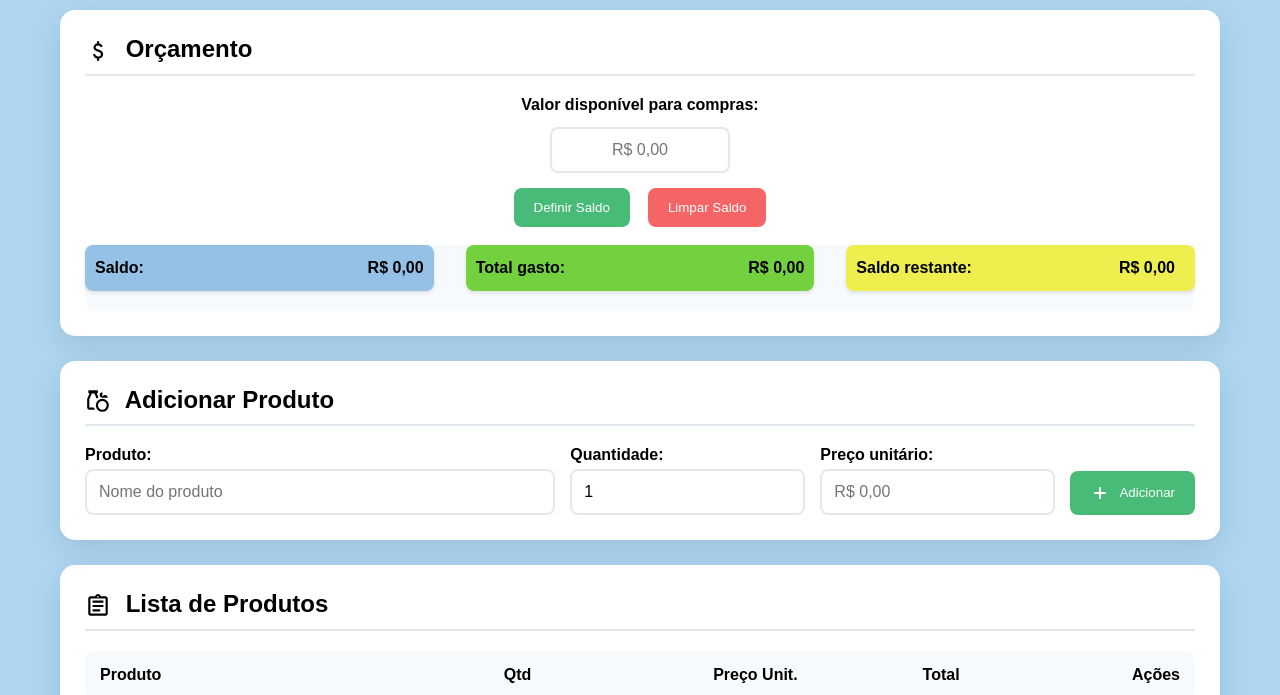
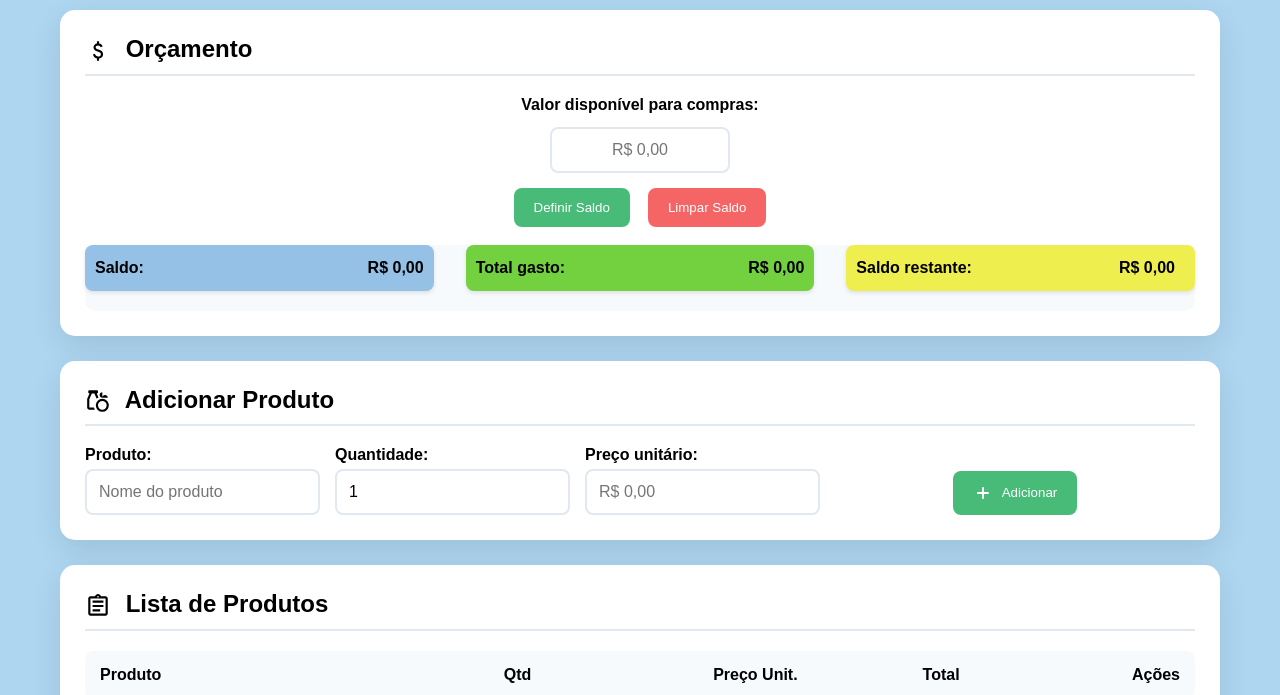
Before and after one commit to Alex-Brito-91/lista-compras, a plain HTML site: page index.html in a window 1280 px wide. Shown: the part 105-800 px from the top of the page. Drawn offline with Linux system fonts and the light colour scheme; a web font is replaced by a local one.

Commit message:
botão adicionar centralizado

```diff
--- a/styles.css
+++ b/styles.css
@@ -613,3 +613,16 @@ button, .clear-btn, .export-btn, .btn-edit, .btn-delete {
 .budget-btn-row button:not(.clear-budget-btn):hover {
     background: #38a169;
 }
+
+.add-product-section form .form-row {
+    display: flex;
+    flex-wrap: wrap;
+    gap: 15px;
+    align-items: end;
+    justify-content: center;
+}
+
+.add-product-section form button[type="submit"] {
+    display: block;
+    margin: 20px auto 0 auto;
+}
```
